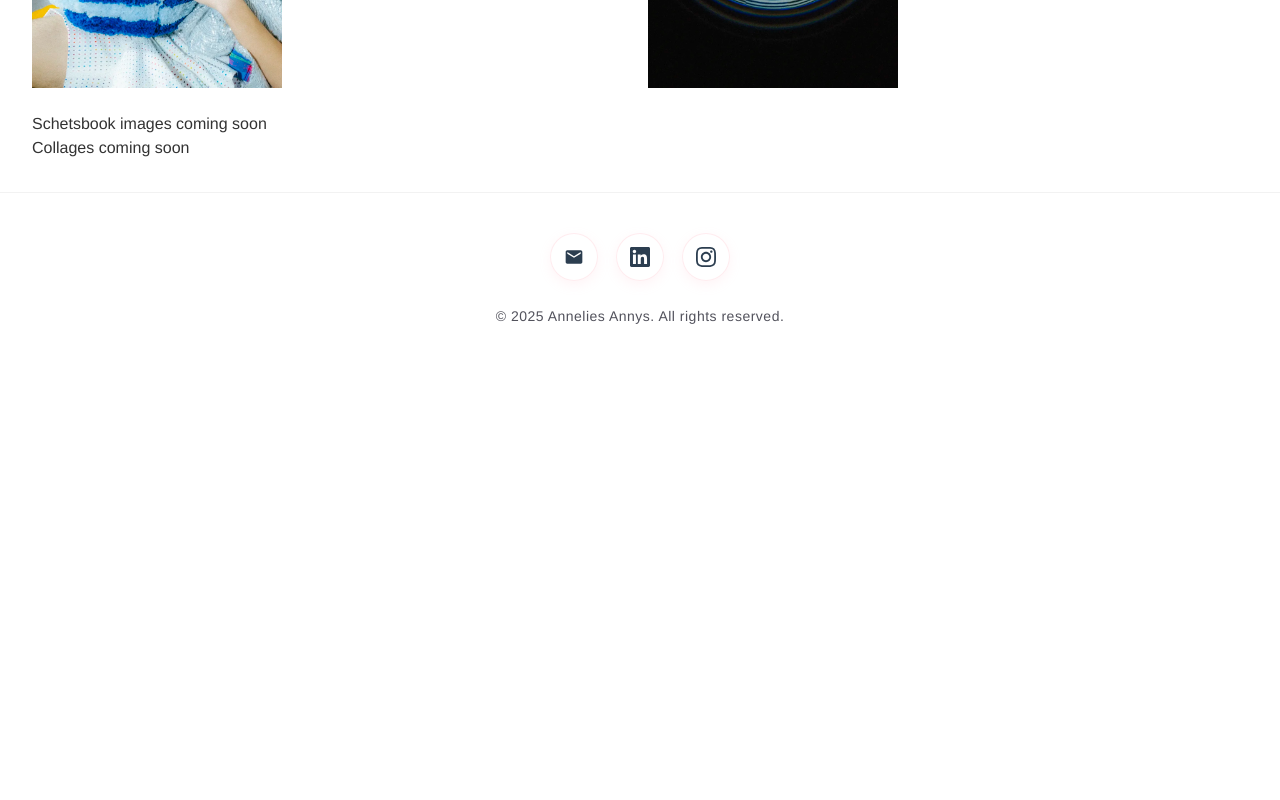
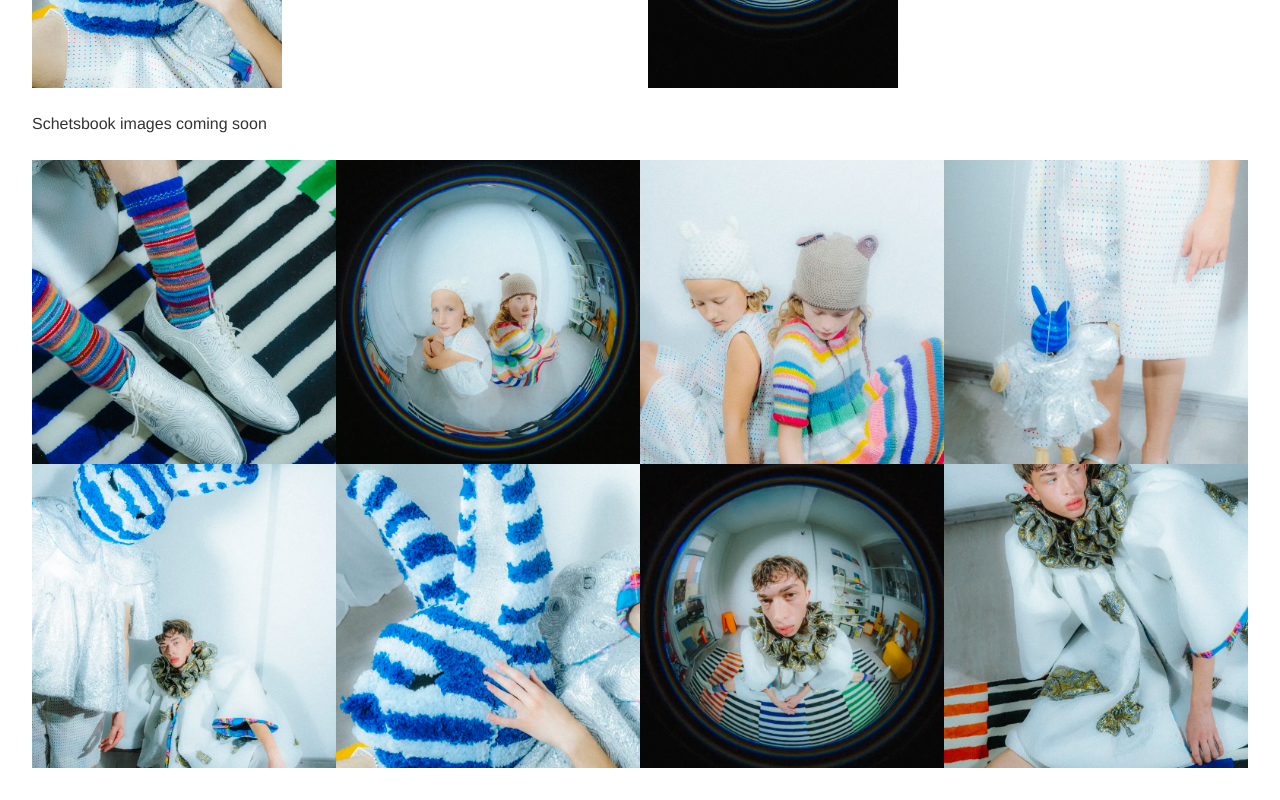
Before and after one commit to brentvervaet/anneliesannys-portfolio, a Vue app: page /lost-before-morning in a window 1280 px wide. Shown: the part 3360-4160 px from the top of the page. Before the commit the page ends 3747 px from the top, so only its background shows below. Built offline with nearby package versions, Linux system fonts and the light colour scheme.

Commit message:
feat: add collages section to ProjectDetail and update project data structure

```diff
--- a/src/components/ProjectDetail.vue
+++ b/src/components/ProjectDetail.vue
@@ -72,7 +72,19 @@
         />
       </div>
       <div>Schetsbook images coming soon</div>
-      <div>Collages coming soon</div>
+
+      <!-- Collages Grid -->
+      <div v-if="collages && collages.length > 0" class="collages-section">
+        <div class="collages-grid">
+          <img
+            v-for="collage in collages"
+            :key="collage.src"
+            :src="getMediumImagePath(collage.src)"
+            :alt="collage.alt"
+            class="collage-image"
+          />
+        </div>
+      </div>
     </section>
   </div>
 </template>
@@ -87,6 +99,7 @@ interface Props {
   images: ProjectImage[]
   video?: string
   date?: string
+  collages?: ProjectImage[]
 }
 
 const props = defineProps<Props>()
@@ -171,16 +184,10 @@ const toggleMute = (): void => {
   position: relative;
   padding: 2rem;
   max-width: 1400px;
-  margin: 0 auto;
 }
 
 .project-head {
   min-height: 100lvh;
-}
-
-.project-head img {
-  display: block;
-  margin: 1.5rem auto;
 }
 
 .project-title {
@@ -197,11 +204,16 @@ const toggleMute = (): void => {
   font-weight: 300;
 }
 
+.project-head img {
+  display: block;
+  margin: 1.5rem auto;
+}
+
 .project-description {
   text-align: center;
   font-size: 1rem;
   font-weight: 300;
-  padding: 1.5rem auto;
+  margin: 1.5rem auto;
 }
 
 .project-description p {
@@ -212,7 +224,7 @@ const toggleMute = (): void => {
   display: grid;
   grid-template-columns: repeat(2, 1fr);
   gap: 1rem;
-  padding: 1.5rem 0;
+  margin: 1.5rem 0;
 }
 
 .image-grid img {
@@ -220,4 +232,30 @@ const toggleMute = (): void => {
   height: auto;
   object-fit: cover;
 }
+
+/* ===== COLLAGES SECTION ===== */
+.collages-section {
+  margin: 1.5rem 0;
+}
+
+.collages-grid {
+  display: grid;
+  grid-template-columns: repeat(4, 1fr);
+}
+
+.collage-image {
+  width: 100%;
+  aspect-ratio: 1;
+  object-fit: cover;
+}
+
+/* ===== MEDIA QUERIES ===== */
+@media (max-width: 1024px) {
+}
+
+@media (max-width: 768px) {
+}
+
+@media (max-width: 480px) {
+}
 </style>
--- a/src/data/projects.json
+++ b/src/data/projects.json
@@ -1,13 +1,15 @@
 [
   {
+    "thumbnailImage": "/images/BA3/med/lbm01.webp",
+    "video": "/videos/BA3/lbmFilm.webm",
     "slug": "lost-before-morning",
     "title": "Lost Before Morning",
+    "date": "2025",
     "description": [
       "An archive of dreams, born from the fear of forgetting and the quiet envy of those who remember.",
       "Embroidered into fabric, my dreams become unforgettable, a small part of the body that carries them. They’re as slow as knitting, gently resisting the speed of forgetting.",
       "A dreamscape created to hold what would otherwise be lost before morning."
     ],
-    "credits": "",
     "details": [
       {
         "Material": " Wool - Quilted fabric - neoprene - leather - wood - nylon thread - metal hooks - EVA foam - tulle - padding - silver spraypaint"
@@ -22,9 +24,6 @@
         "Shape": "Oversized – voluminous – rounded – raised shoulders – layered – contrast between rounded and sharp shapes"
       }
     ],
-    "date": "2025",
-    "year": "BA3",
-    "video": "/videos/BA3/lbmFilm.webm",
     "images": [
       {
         "src": "/images/BA3/lbm01.webp",
@@ -147,7 +146,43 @@
         "alt": "Lost Before Morning 30"
       }
     ],
-    "thumbnailImage": "/images/BA3/med/lbm01.webp"
+    "credits": "",
+    "sketchbook": "",
+    "collages": [
+      {
+        "src": "/images/BA3/lbm01.webp",
+        "alt": "Lost Before Morning Collage 01"
+      },
+      {
+        "src": "/images/BA3/lbm02.webp",
+        "alt": "Lost Before Morning Collage 02"
+      },
+      {
+        "src": "/images/BA3/lbm03.webp",
+        "alt": "Lost Before Morning Collage 03"
+      },
+      {
+        "src": "/images/BA3/lbm04.webp",
+        "alt": "Lost Before Morning Collage 04"
+      },
+      {
+        "src": "/images/BA3/lbm05.webp",
+        "alt": "Lost Before Morning Collage 05"
+      },
+      {
+        "src": "/images/BA3/lbm06.webp",
+        "alt": "Lost Before Morning Collage 06"
+      },
+      {
+        "src": "/images/BA3/lbm07.webp",
+        "alt": "Lost Before Morning Collage 07"
+      },
+      {
+        "src": "/images/BA3/lbm08.webp",
+        "alt": "Lost Before Morning Collage 08"
+      }
+    ],
+    "year": "BA3"
   },
 
   {
--- a/src/types/project.ts
+++ b/src/types/project.ts
@@ -20,4 +20,5 @@ export interface Project {
   date?: string
   year?: string // Academic year (e.g., "BA1", "BA2", "BA3", "MA1", etc.)
   details?: Record<string, string>[]
+  collages?: ProjectImage[]
 }
--- a/src/views/ProjectDetailView.vue
+++ b/src/views/ProjectDetailView.vue
@@ -16,6 +16,7 @@
       :images="project.images"
       :video="project.video"
       :date="project.date"
+      :collages="project.collages"
     />
   </div>
 </template>
```
